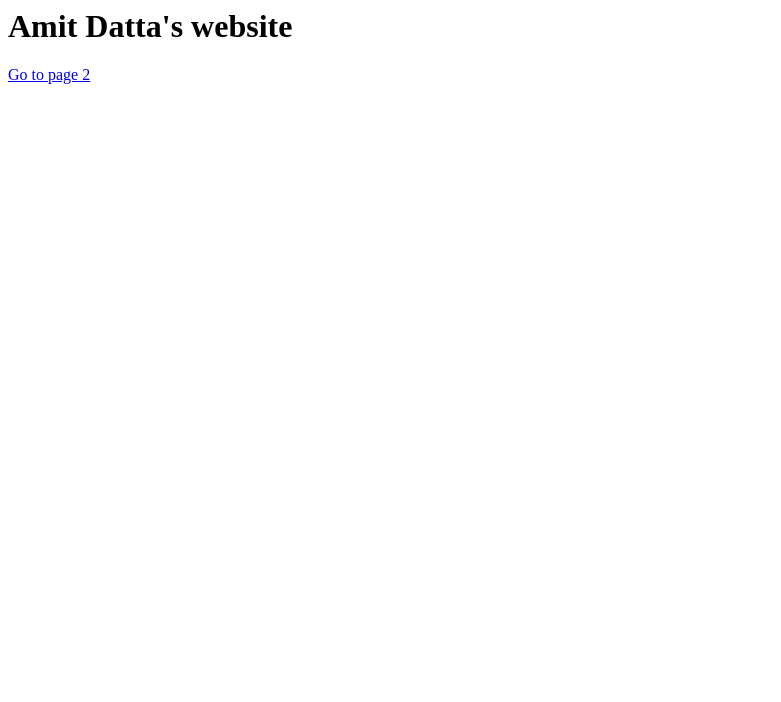
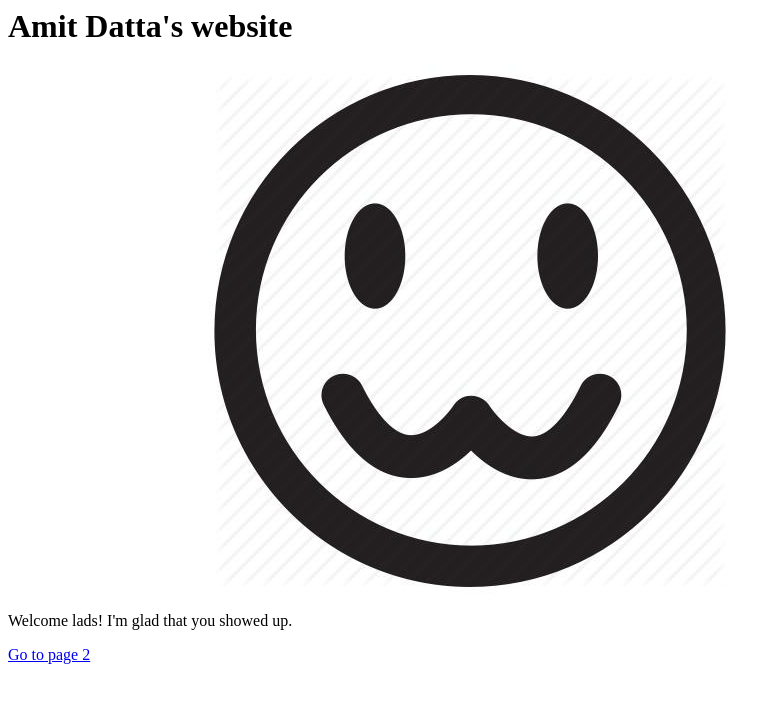
Before and after one commit to AmitDattaShuvo119/amit-is-here.github.io, a plain HTML site: page index.html in a window 1280 px wide. Shown: the whole page, without its empty margins (0-781 px from the left). Drawn offline with Linux system fonts and the light colour scheme.

Commit message:
Update index.html

```diff
--- a/index.html
+++ b/index.html
@@ -1,9 +1,11 @@
 <html>
   <head>
-    <title> Amit Datta's website </title>
+    <title>Amit Datta's website</title>
    </head>
    <body>
     <h1>Amit Datta's website</h1>
+     <img src="3.jpg">
+     <p>Welcome lads! I'm glad that you showed up.</p>
      <a href="web-II.html">Go to page 2</a>
   </body>
  </html>
```
